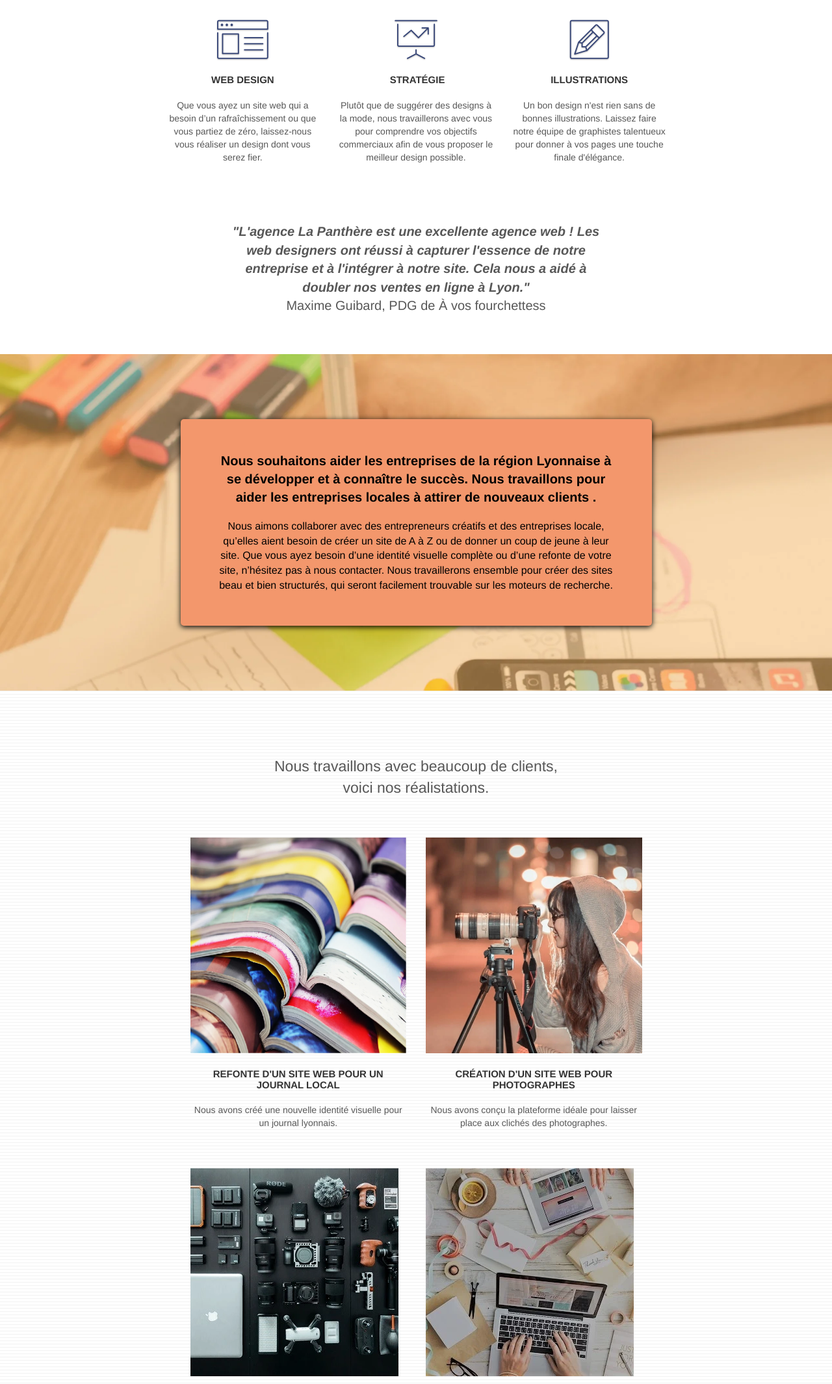
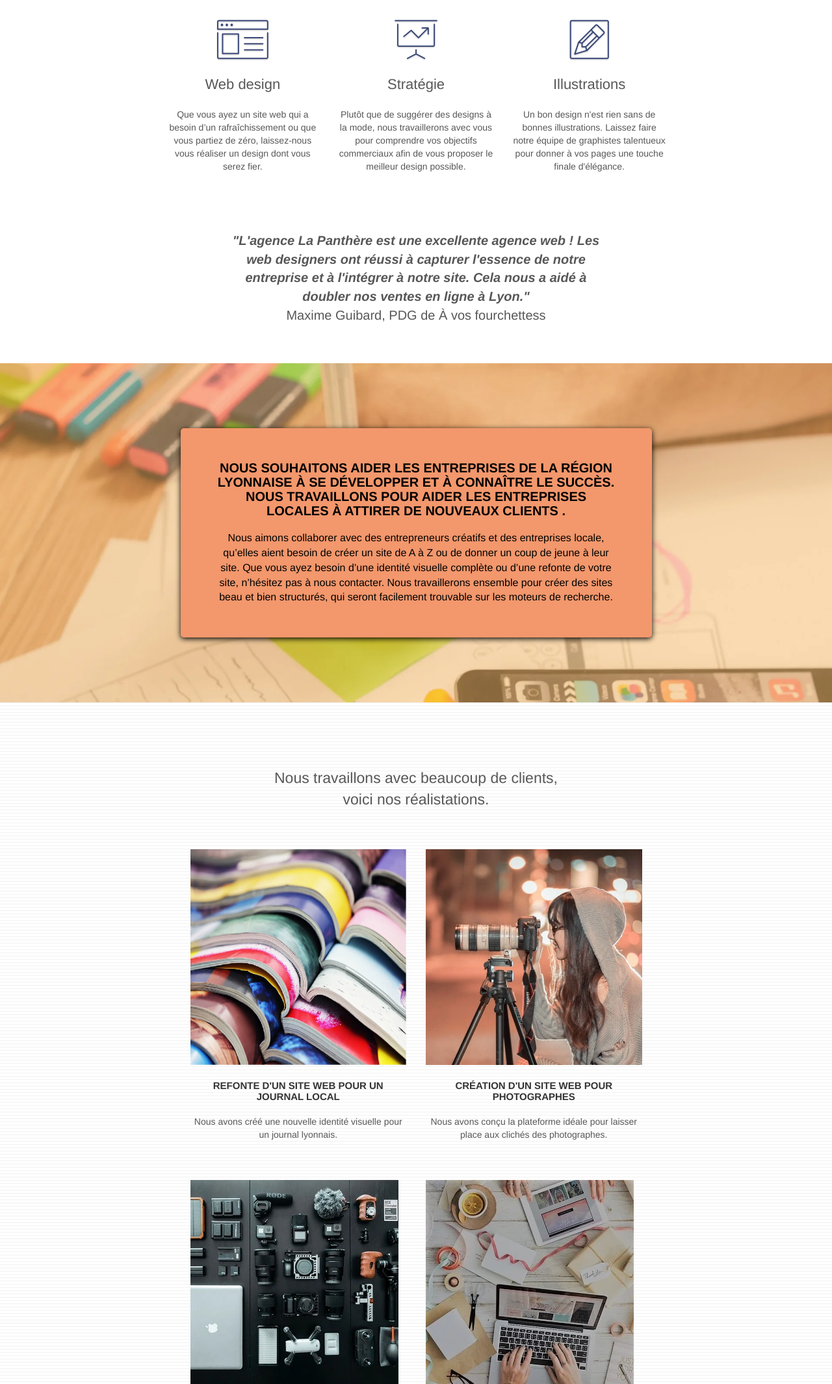
Before and after one commit to Leeswoods/Site_LaPanth-re_Apres, a plain HTML site: page index.html in a window 1280 px wide. Shown: the part 670-2800 px from the top of the page at 65% size. Drawn offline with Linux system fonts and the light colour scheme.

Commit message:
Vérification_ordre_séquentiel_changement_h1_h2_h3_h4

```diff
--- a/index.html
+++ b/index.html
@@ -95,9 +95,9 @@
 						<div class="text-center">
 							<span class="et-icon-browser sm-shadow icon-dark-slate-blue icons icon-lg"></span>
 						</div>
-						<h3 class="mg-md text-center">
+						<h2 class="mg-md text-center">
 							Web design
-						</h3>
+						</h2>
 						<p class="text-center ">
 							Que vous ayez un site web qui a besoin d&rsquo;un rafraîchissement ou que vous partiez de zéro, laissez-nous vous réaliser un design dont vous serez fier.
 						</p>
@@ -106,9 +106,9 @@
 						<div class="text-center">
 							<span class="et-icon-presentation sm-shadow icon-dark-slate-blue icons icon-lg"></span>
 						</div>
-						<h3 class="mg-md text-center">
-							&nbsp;Stratégie
-						</h3>
+						<h2 class="mg-md text-center">
+							Stratégie
+						</h2>
 						<p class="text-center ">
 							Plutôt que de suggérer des designs à la mode, nous travaillerons avec vous pour comprendre vos objectifs commerciaux afin de vous proposer le meilleur design possible.<br>
 						</p>
@@ -117,9 +117,9 @@
 						<div class="text-center">
 							<span class="et-icon-edit sm-shadow icon-dark-slate-blue icons icon-lg"></span>
 						</div>
-						<h3 class="mg-md text-center">
+						<h2 class="mg-md text-center">
 							Illustrations
-						</h3>
+						</h2>
 						<p class="text-center ">
 							Un bon design n'est rien sans de bonnes illustrations. Laissez faire notre équipe de graphistes talentueux pour donner à vos pages une touche finale d'élégance.
 						</p>
@@ -127,7 +127,6 @@
 				</div>
 				<div class="row voffset-lg voffset">
 					<div class="col-xs-12 col-md-8 col-md-offset-2 text-center">
-						<!--<img alt="agence web, agence web paris, web design paris, stratégie web" src="img/citation.png" /> -->
 						<p class="texte-main__description-agence agence-citations">"L'agence La Panthère est une excellente agence web ! Les <br> web designers ont réussi à capturer l'essence de notre <br> entreprise et à l'intégrer à notre site. Cela nous a aidé à <br> doubler nos ventes en ligne à Lyon."</p>
 						<p class="texte-main__description-agence agence-citations-client-pdg">Maxime Guibard, PDG de À vos fourchettess</p>
 					</div>
@@ -141,9 +140,9 @@
 			<div class="container bloc-lg">
 				<div class="row tight-width-whitespace black-background">
 					<div class="col-sm-12">
-						<h2 class="mg-md text-center tc-white-weight black-police title-h2">
+						<h3 class="mg-md text-center tc-white-weight black-police title-h2">
 							Nous souhaitons aider les entreprises de la région Lyonnaise à se développer et à connaître le succès. Nous travaillons pour aider les entreprises locales à attirer de nouveaux clients .<br>
-						</h2>
+						</h3>
 						<p class="text-center black-police police-taille">
 							Nous aimons collaborer avec des entrepreneurs créatifs et des entreprises locale, qu’elles aient besoin de créer un site de A à Z ou de donner un coup de jeune à leur site. Que vous ayez besoin d’une identité visuelle complète ou d’une refonte de votre site, n’hésitez pas à nous contacter. Nous travaillerons ensemble pour créer des sites beau et bien structurés, qui seront facilement trouvable sur les moteurs de recherche.
 						</p>
@@ -165,18 +164,18 @@
 				<div class="row tight-width-whitespace portfolio-row">
 					<div class="col-sm-6">
 						<a href="#" data-lightbox="img/1.webp" data-gallery-id="gallery-1" data-caption="Refonte d'un site web pour un journal local" data-frame="snapshot-lb"><img src="img/1.webp" alt="paris web design logo agence web meilleure agence et refonte site web journal" class="img-responsive portfolio-thumb" /></a>
-						<h3 class="mg-md text-center">
+						<h4 class="mg-md text-center modifier-photo-portefolio">
 							Refonte d'un site web pour un journal local
-						</h3>
+						</h4>
 						<p class="text-center">
 							Nous avons créé une nouvelle identité visuelle pour un journal lyonnais.
 						</p>
 					</div>
 					<div class="col-sm-6">
 						<a href="#" data-lightbox="img/2.webp" data-gallery-id="gallery-1" data-caption="Création d'un site web pour photographes" data-frame="snapshot-lb"><img src="img/2.webp" class="img-responsive portfolio-thumb" alt="paris web design logo agence web meilleure agence, Création d'un site web pour photographes" /></a>
-						<h3 class="mg-md text-center">
+						<h4 class="mg-md text-center modifier-photo-portefolio">
 							Création d'un site web pour photographes
-						</h3>
+						</h4>
 						<p class="text-center">
 							Nous avons conçu la plateforme idéale pour laisser place aux clichés des photographes.
 						</p>
@@ -185,18 +184,18 @@
 				<div class="row tight-width-whitespace portfolio-row">
 					<div class="col-sm-6">
 						<a href="#" data-lightbox="img/3.webp" data-gallery-id="gallery-1" data-caption="Création d'un site internet pour un voyageur" data-frame="snapshot-lb"><img src="img/3.webp" class="img-responsive portfolio-thumb" alt="paris web design logo agence web meilleure agence, Création d'un site web pour voyageur"/></a>
-						<h3 class="mg-md text-center">
+						<h4 class="mg-md text-center modifier-photo-portefolio">
 							Création d'un site internet pour un voyageur
-						</h3>
+						</h4>
 						<p class="text-center">
 							Nous avons élaboré un site internet et des illustrations pour sublimer les vidéos et les articles de ce voyageur.
 						</p>
 					</div>
 					<div class="col-sm-6">
 						<a href="#" data-lightbox="img/4.webp" data-gallery-id="gallery-1" data-caption="Conception d'un site pour une agence de mariage" data-frame="snapshot-lb"><img src="img/4.webp" class="img-responsive portfolio-thumb" alt="paris web design logo agence web meilleure agence, Création d'un site web pour agence de mariage" /></a>
-						<h3 class="mg-md text-center">
+						<h4 class="mg-md text-center modifier-photo-portefolio">
 							Conception d'un site pour une agence de mariage
-						</h3>
+						</h4>
 						<p class="text-center">
 							Nous avons travaillé avec cette agence pour créer un site internet permettant la présentation détaillée de leurs prestations.
 						</p>
--- a/style.css
+++ b/style.css
@@ -408,6 +408,14 @@ a:hover {
 }
 .police-taille{
     font-size: 16px;
+}
+
+/* PHOTO TITRE PORTEFOLIO */
+.modifier-photo-portefolio{
+    font-size: 15px;
+    text-transform: uppercase;
+    font-weight: 700;
+    color: #333333!important;
 }
 
 /* FOOTER */
```
